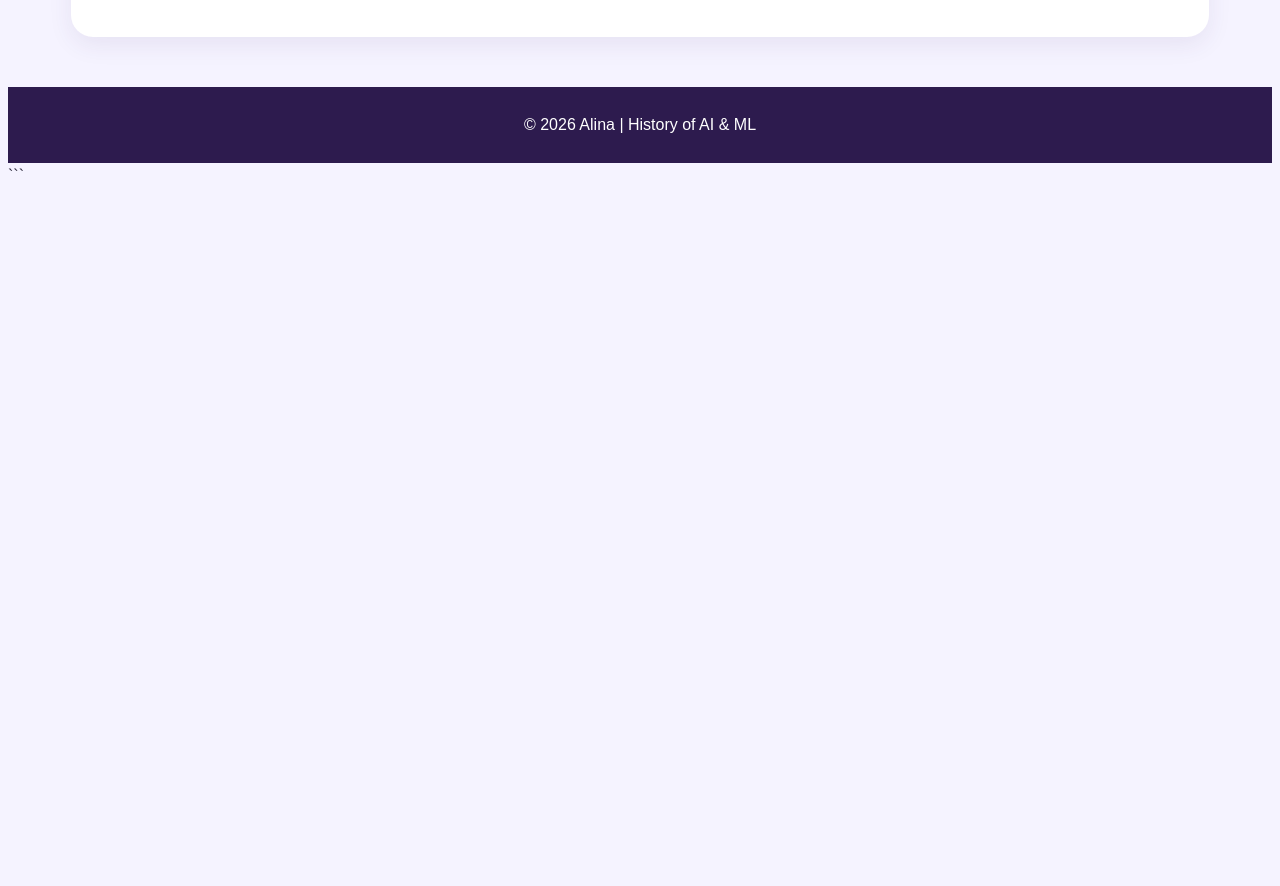
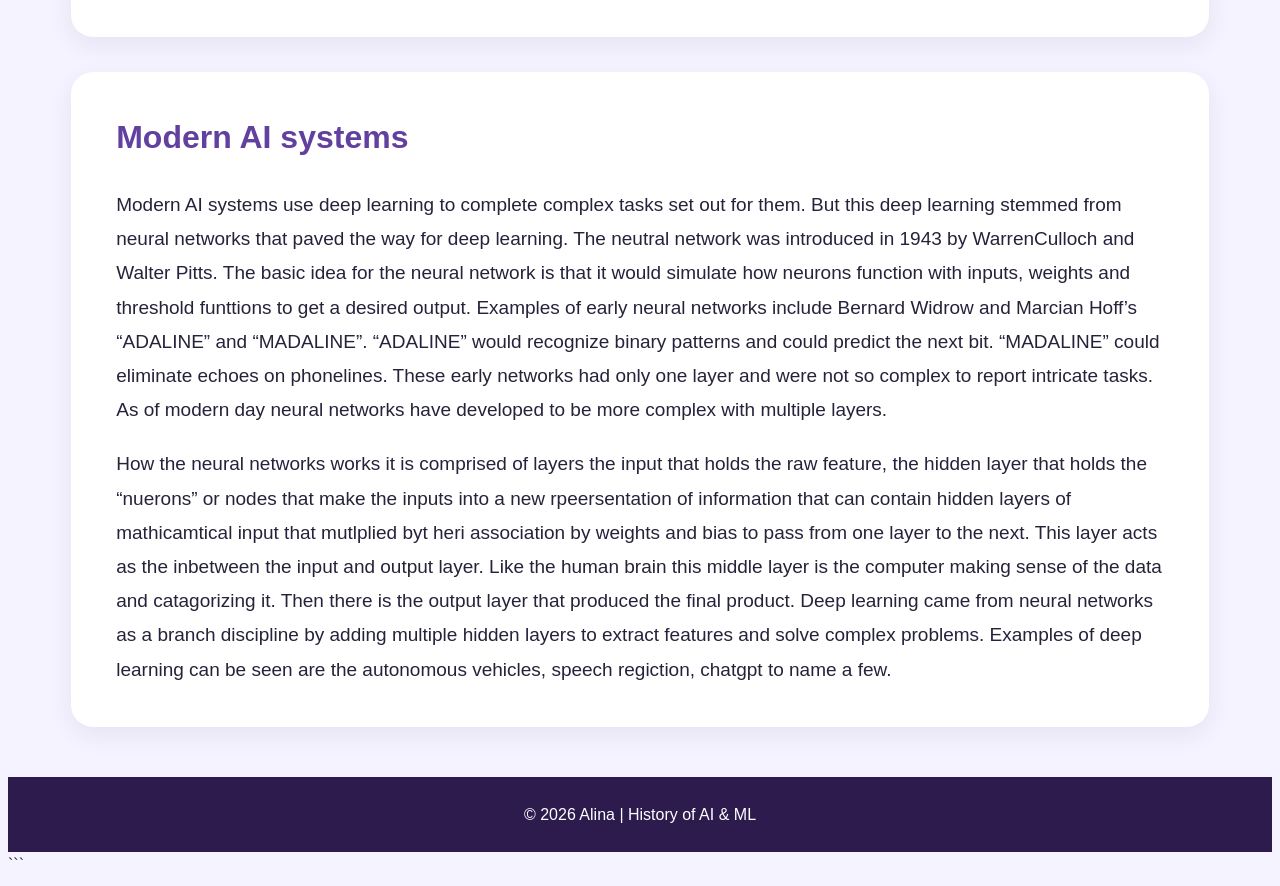
Before and after one commit to Nimueeofthelake/Portfolio-, a plain HTML site: page history.html in a window 1280 px wide. Shown: the part 2424-3310 px from the top of the page. Before the commit the page ends 2620 px from the top, so only its background shows below. Drawn offline with Linux system fonts and the light colour scheme.

Commit message:
Update history.html

```diff
--- a/history.html
+++ b/history.html
@@ -70,6 +70,17 @@
     </p>
 </section>
 
+<section>
+<h2><strong>Modern AI systems </strong></h3>
+    <p>
+
+        Modern AI systems use deep learning to complete complex tasks set out for them. But this deep learning stemmed from neural networks that paved the way for deep learning. The neutral network was introduced in 1943 by WarrenCulloch and Walter Pitts. The basic idea for the neural network is that it would simulate how neurons function with inputs, weights and threshold funttions to get a desired output.  Examples of early neural networks include Bernard Widrow and Marcian Hoff’s “ADALINE” and “MADALINE”. “ADALINE” would recognize binary patterns and could predict the next bit. “MADALINE” could eliminate echoes on phonelines. These early networks had only one layer and were not so complex to report intricate tasks. As of modern day neural networks have developed to be more complex with multiple layers.
+    </p>
+
+    <p>
+        How the neural networks works it is comprised of layers the input that holds the raw feature, the hidden layer that holds the “nuerons” or nodes that make the inputs into a new rpeersentation of information that can contain hidden layers of mathicamtical input that mutlplied byt heri association by weights and bias to pass from one layer to the next. This layer acts as the inbetween the input and output layer. Like the human brain this middle layer is the computer making sense of the data and catagorizing it. Then there is the output layer that produced the final product. Deep learning came from neural networks as a branch discipline by adding multiple hidden layers to extract features and solve complex problems. Examples of deep learning can be seen are the autonomous vehicles, speech regiction, chatgpt to name a few.
+     </p>
+
     </main>
 
     <footer>
```
